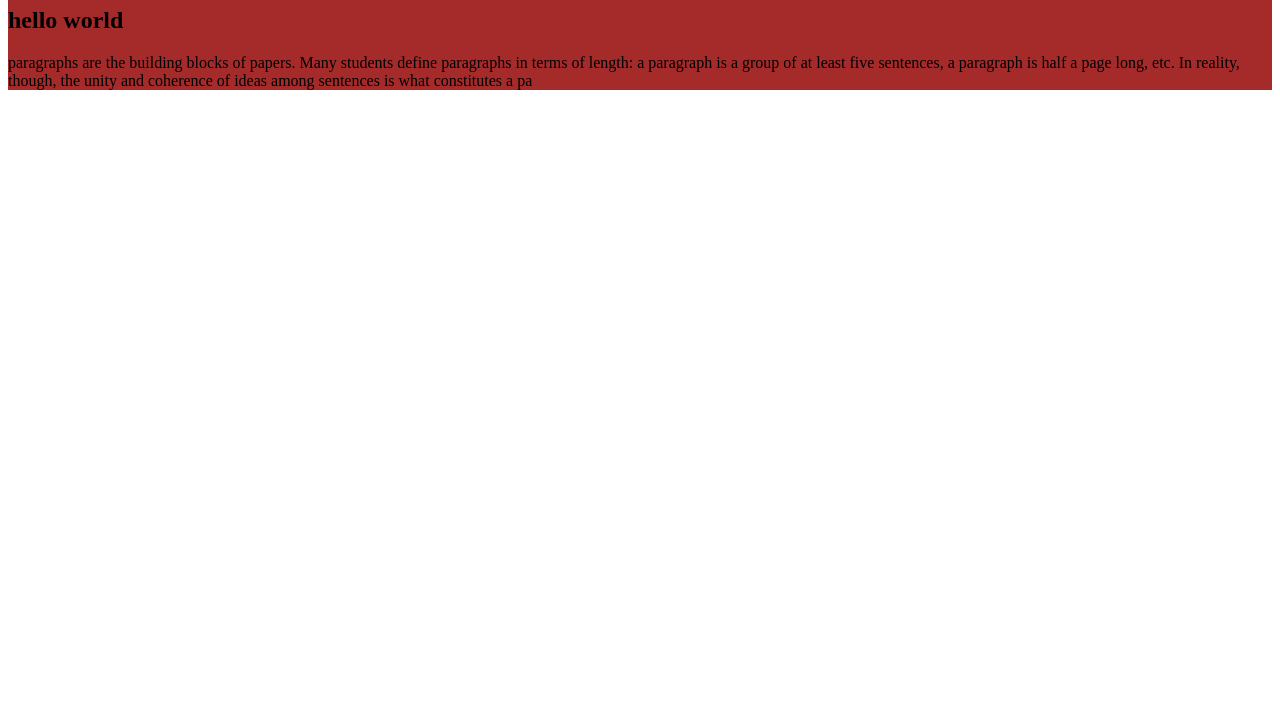
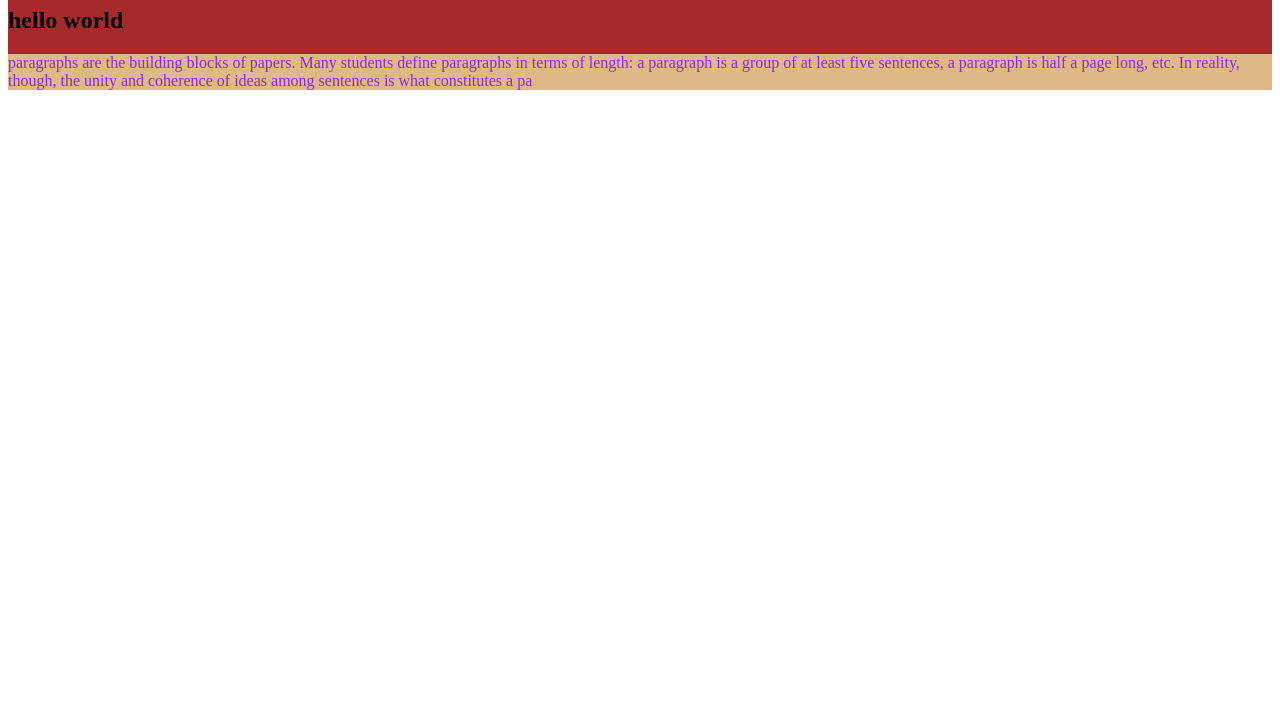
Before and after one commit to AmitHasan0/web-repo, a plain HTML site: page index.html in a window 1280 px wide. Shown: the part 73-800 px from the top of the page. Drawn offline with Linux system fonts and the light colour scheme.

Commit message:
new information

```diff
--- a/style.css
+++ b/style.css
@@ -3,3 +3,7 @@ div {
   box-sizing: border-box;
   font-family: "Times New Roman", Times, serif;
 }
+p {
+  background-color: burlywood;
+  color: blueviolet;
+}
```
